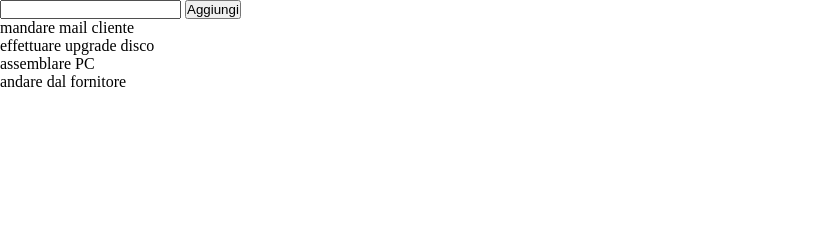
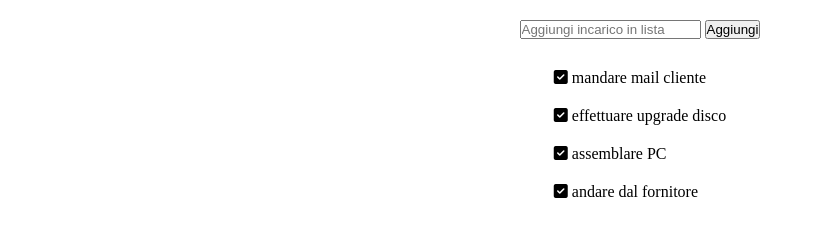
Before and after one commit to marcoC93/vue-todolist, a plain HTML site: page index.html in a window 1280 px wide. Shown: the whole page, without its empty margins (0-823 px from the left). Drawn offline with nearby package versions, Linux system fonts and the light colour scheme.

Commit message:
piccolo controllo su stringa vuota in input e miglioramento del css

```diff
--- a/index.html
+++ b/index.html
@@ -9,12 +9,15 @@
     </head>
     <body>
         <div id="root">
-            <input type="text" @keyUp.13="addElement" v-model="toDoTask" name="" value="">
-            <button @click="addElement" type="button" name="button">
-                Aggiungi
-            </button>
-            <ul>
+            <form id="input_todo" >
+                <input type="text" @keyUp.13="addElement" v-model="toDoTask" name="" placeholder="Aggiungi incarico in lista">
+                <button @click="addElement" type="button" name="button">
+                    Aggiungi
+                </button>
+            </form>
+            <ul id="to_do_list">
                 <li v-for="(task, index) in toDoList" >
+                    <i class="fas fa-check-square"></i>
                     <span @click="deleteElement(index)">
                         {{task}}
                     </span>
--- a/script.js
+++ b/script.js
@@ -14,7 +14,13 @@ var app = new Vue({
 },
   methods: {
     addElement() {
-        this.toDoList.push(this.toDoTask)
+        if (this.toDoTask.length > 0) {
+            this.toDoList.push(this.toDoTask)
+        }
+        else {
+            alert('scrivi qualcosa')
+        }
+
     },
 
     deleteElement(index) {
@@ -23,9 +29,3 @@ var app = new Vue({
   }
 
 })
-
-
-
-// prova(){
-//     alert('Il click funziona')
-// }
--- a/style.css
+++ b/style.css
@@ -4,3 +4,26 @@
     box-sizing: border-box;
 
 }
+ul {
+    list-style-type: none;
+
+}
+#root {
+    width: 80%;
+    margin: auto;
+    display: flex;
+    flex-direction: column;
+    justify-content: center;
+    align-items: center;
+}
+#input_todo {
+    display: block;
+    padding: 20px;
+}
+#to_do_list {
+    display: block;
+
+}
+#to_do_list li {
+    padding: 10px;
+}
```
